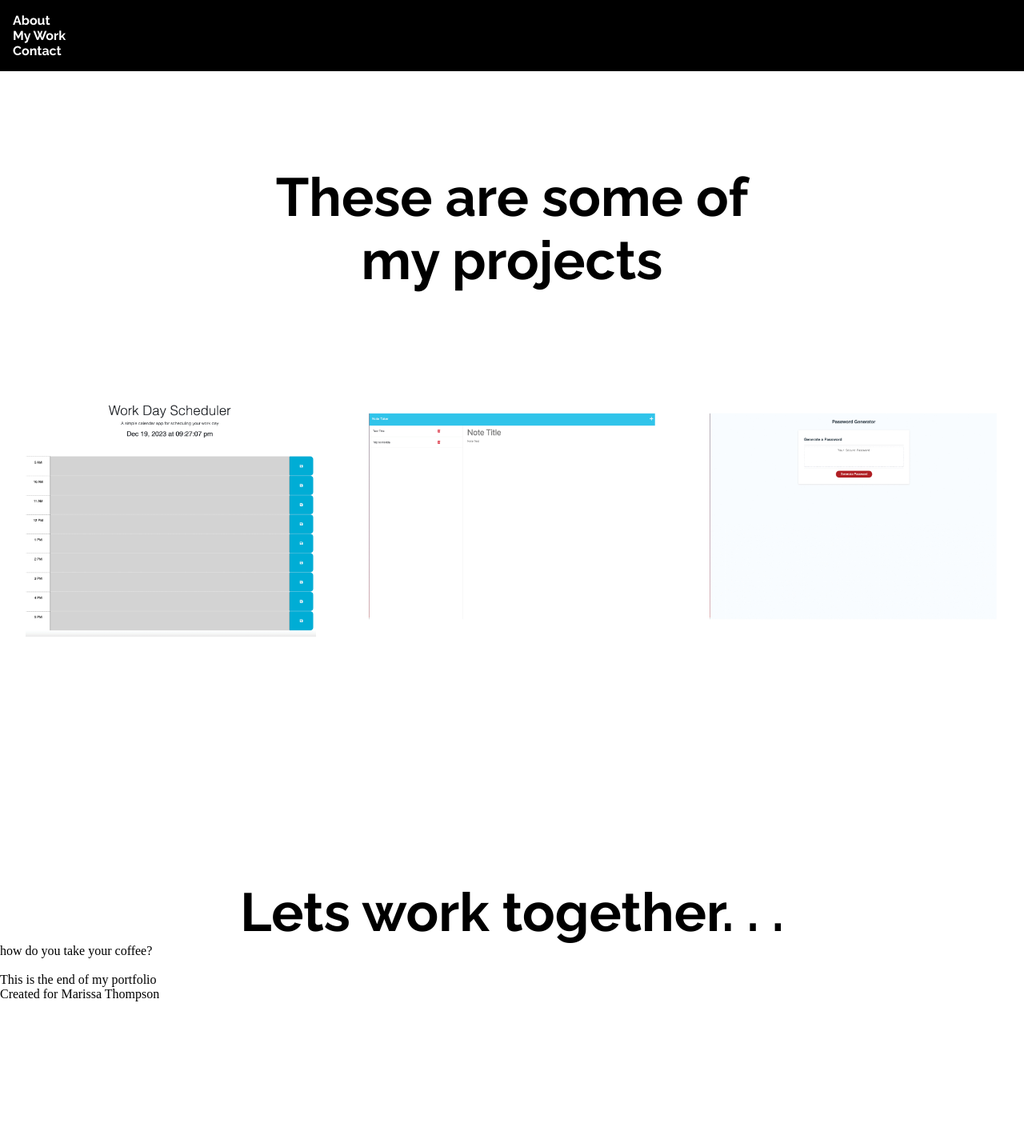
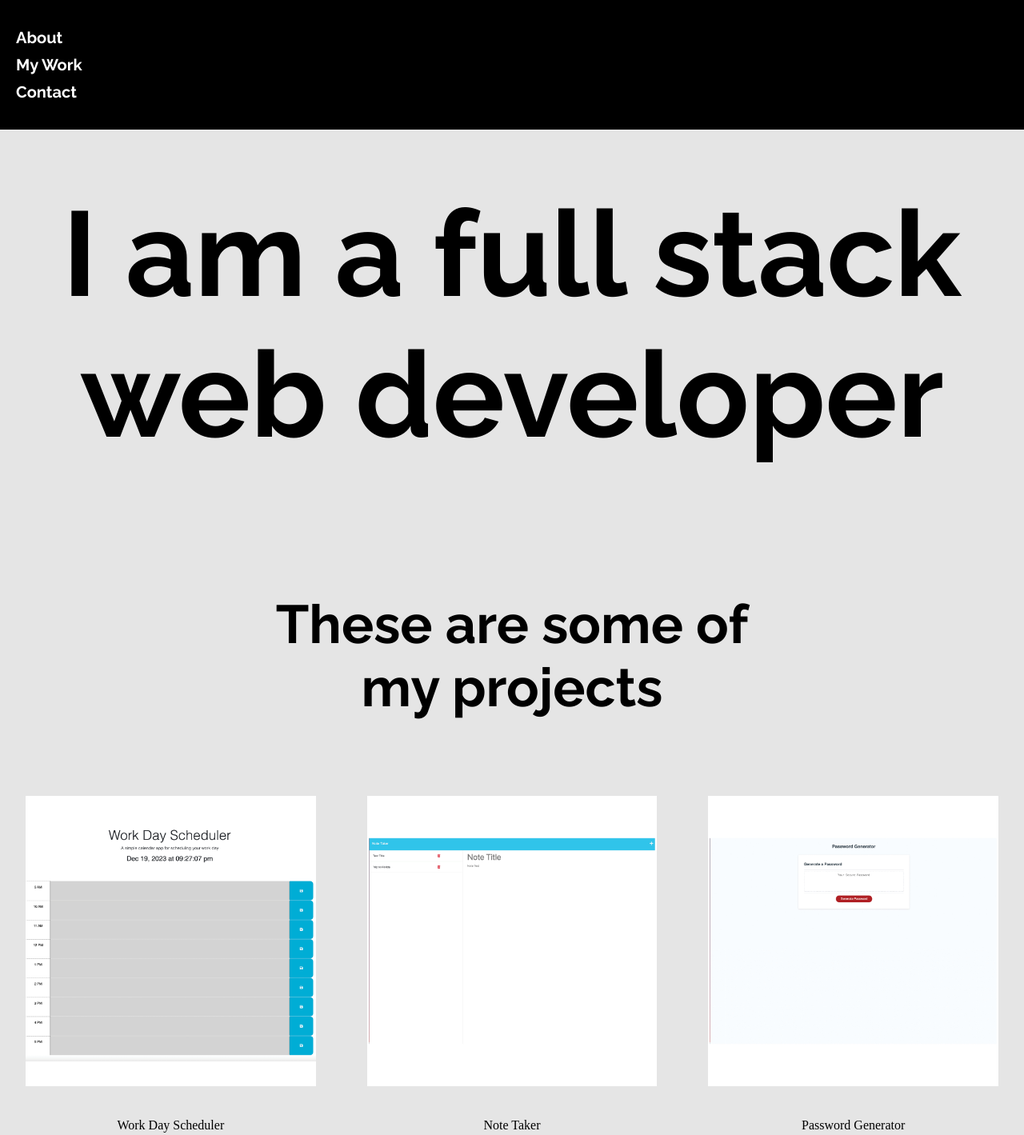
Before and after one commit to marissa424/personal-portfolio, a plain HTML site: page index.html in a window 1280 px wide. Shown: the top 1419 px of the page at 80% size. Before the commit the page ends 1252 px from the top, so only its background shows below. Drawn offline with Linux system fonts and the light colour scheme.

Commit message:
updated footer styling

```diff
--- a/index.html
+++ b/index.html
@@ -35,7 +35,7 @@
         <!-- START WELCOME SECTION -->
         <section id="welcome-section" class="welcome-section">
             <h1>Hello i'm Marissa</h1>
-            <p>I am a full stack web developer</p>
+            <p id="welcome">I am a full stack web developer</p>
         </section>
         <!-- END WELCOME SECTION -->
         <!-- START PROJECTS SECTION -->
@@ -87,10 +87,9 @@
 
     </main>
     <!-- START FOOTER SECTION -->
-    <footer>
+    <footer class="footer">
         <p>This is the end of my portfolio</p>
-        <p>Created for Marissa Thompson
-            <a href="" target="_blank">Marissa Thompson</a>
+        <a href="" target="_blank">Created for Marissa Thompson</a>
         </p>
 
     </footer>
--- a/styles.css
+++ b/styles.css
@@ -7,6 +7,44 @@
     box-sizing: inherit;
 }
 
+body {
+    background-color: #e5e5e5;
+}
+
+#welcome {
+    font-family: 'Raleway', sans-serif;
+    font-weight: 700;
+    text-align: center;
+    margin-top: 200px;
+    font-size: 150px;
+
+}
+
+#navbar {
+    position: fixed;
+    width: 100%;
+    top: 0;
+    left: 0;
+    background-color: black;
+    color: white;
+    font-family: 'Raleway', sans-serif;
+    padding-top: 30px;
+    padding-bottom: 30px;
+    padding-left: 20px;
+    padding-right: 20px;
+    font-size: 20px;
+
+}
+
+.nav li {
+    padding-top: 5px;
+    padding-bottom: 5px;
+}
+
+li {
+    list-style: none;
+}
+
 .projects-grid {
     display: grid;
     grid-template-columns: repeat(auto-fit, minmax(320px, 1fr));
@@ -14,13 +52,19 @@
     width: 100%;
     max-width: 1280px;
     margin: o auto;
-    margin-bottom: 6rem;
+    /* margin-bottom: 6rem; */
 }
 
 .projects-section-header {
     max-width: 640px;
     margin: 0 auto 6rem auto;
-    border-bottom: 0.2rem solid white;
+    /* border-bottom: 0.2rem solid white; */
+}
+
+.project-tile {
+    margin-top: 20px;
+    padding-top: 20px;
+    color: black;
 }
 
 h2 {
@@ -48,21 +92,6 @@ img {
     display: block;
 }
 
-#navbar {
-    position: fixed;
-    width: 100%;
-    top: 0;
-    left: 0;
-    background-color: black;
-    color: white;
-    font-family: 'Raleway', sans-serif;
-    padding: 1em;
-}
-
-li {
-    list-style: none;
-}
-
 a {
     color: white;
     list-style: none;
@@ -70,13 +99,39 @@ a {
 }
 
 a:hover {
-    color: white;
-    background: red;
+    color: black;
+
 }
 
 @media (hover: hover) {
     a:hover {
-        color: red;
-        background: black;
+        color: lightblue;
     }
 }
+
+.contact-section-header p {
+    font-family: 'Raleway', sans-serif;
+    padding-bottom: 10px;
+    margin-top: 10px;
+    margin-bottom: 20px;
+    margin-left: 20px;
+    text-align: center;
+    font-size: 30px;
+}
+
+.contact-details .btn {
+    text-align: center;
+}
+
+.footer {
+    font-family: 'Raleway', sans-serif;
+    padding-bottom: 10px;
+    margin-bottom: 20px;
+    margin-left: 20px;
+    font-size: 20px;
+}
+
+footer p {
+    margin-top: 20px;
+    margin-bottom: 20px;
+}
```
